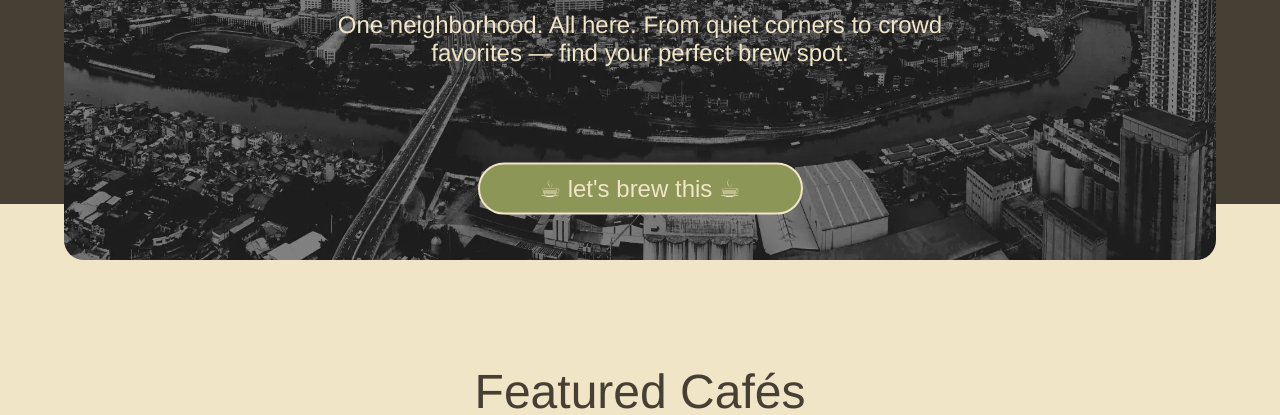
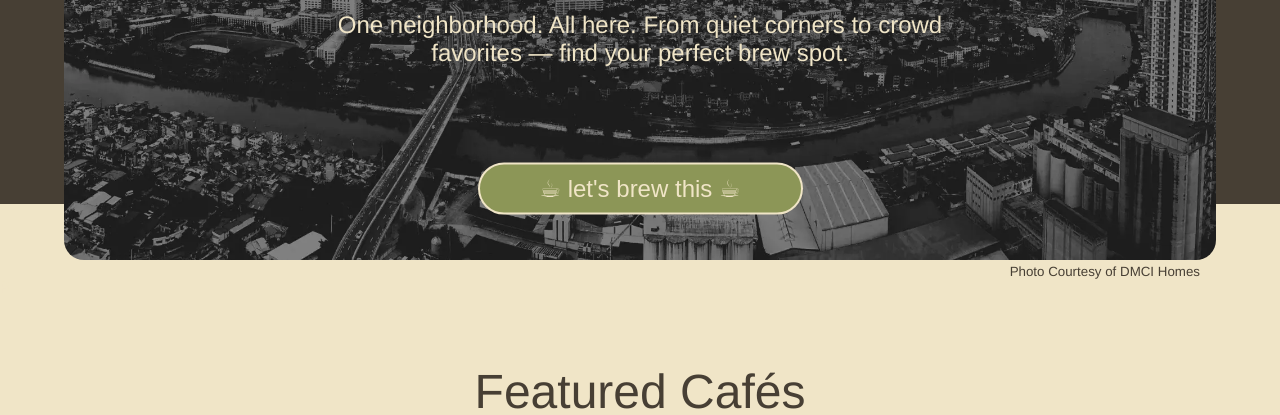
Before and after one commit to charmbun/kapetolyo-landing-page, a plain HTML site: page index.html in a window 1280 px wide. Shown: the part 385-800 px from the top of the page. Drawn offline with Linux system fonts and the light colour scheme.

Commit message:
Add image credit

```diff
--- a/index.html
+++ b/index.html
@@ -30,6 +30,7 @@
                     <button class="hero-button">☕︎ let's brew this ☕︎</button>
                 </div>
             </div>
+            <p class="img-credit">Photo Courtesy of DMCI Homes</p>P
         </section>
 
         <!-- ======= INFO SECTION ======= -->
--- a/style.css
+++ b/style.css
@@ -124,6 +124,14 @@ header {
     border-radius: 10px;
 }
 
+.hero-section .img-credit {
+    color: var(--primary-color);
+    font-size: smaller;
+    font-weight: 500;
+    margin-right: 80px;
+    text-align: right;
+}
+
 /***** INFO SECTION ******/
 
 .info-section {
```
